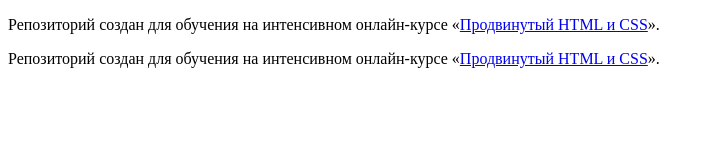
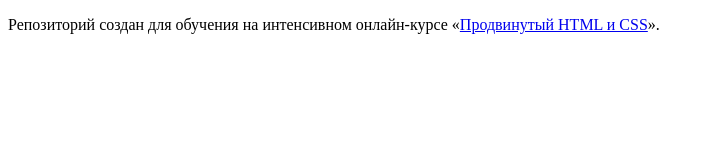
Before and after one commit to DiasNurdicanov/63990-sedona-1, a website: page index.html in a window 1280 px wide. Shown: the whole page, without its empty margins (0-714 px from the left). Drawn offline with Linux system fonts and the light colour scheme.

Commit message:
Еще раз удалил лишний параграф

```diff
--- a/index.html
+++ b/index.html
@@ -8,7 +8,5 @@
 
     <p>Репозиторий создан для обучения на интенсивном онлайн‑курсе «<a href="https://htmlacademy.ru/intensive/adaptive">Продвинутый HTML и CSS</a>».</p>
 
-    <p>Репозиторий создан для обучения на интенсивном онлайн‑курсе «<a href="https://htmlacademy.ru/intensive/adaptive">Продвинутый HTML и CSS</a>».</p>
-
   </body>
 </html>
```
